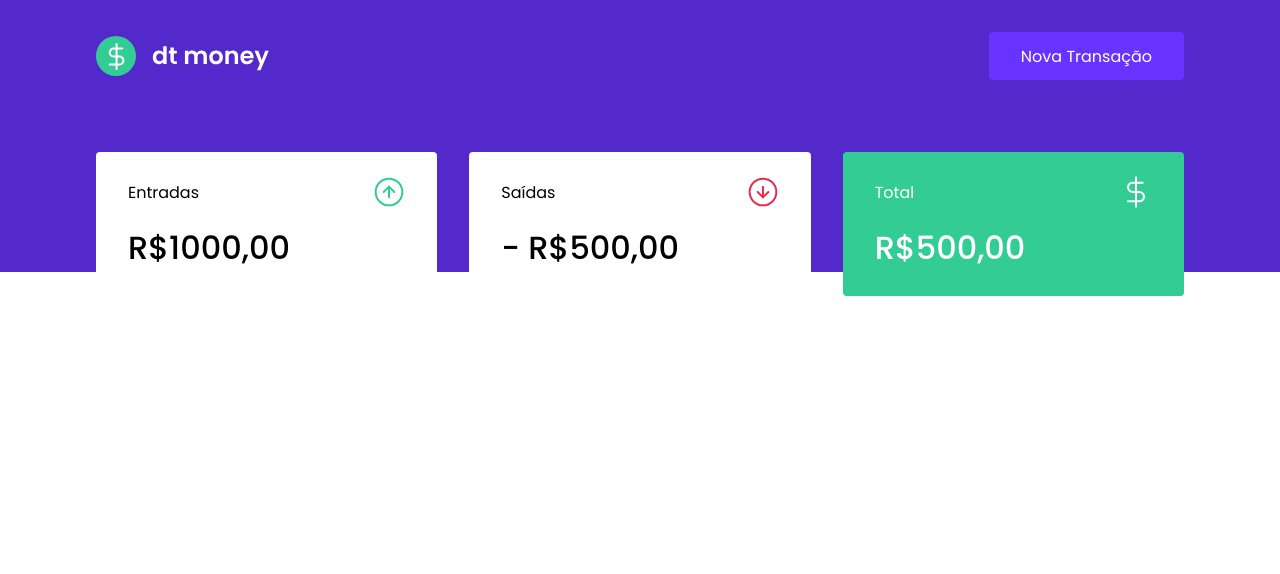
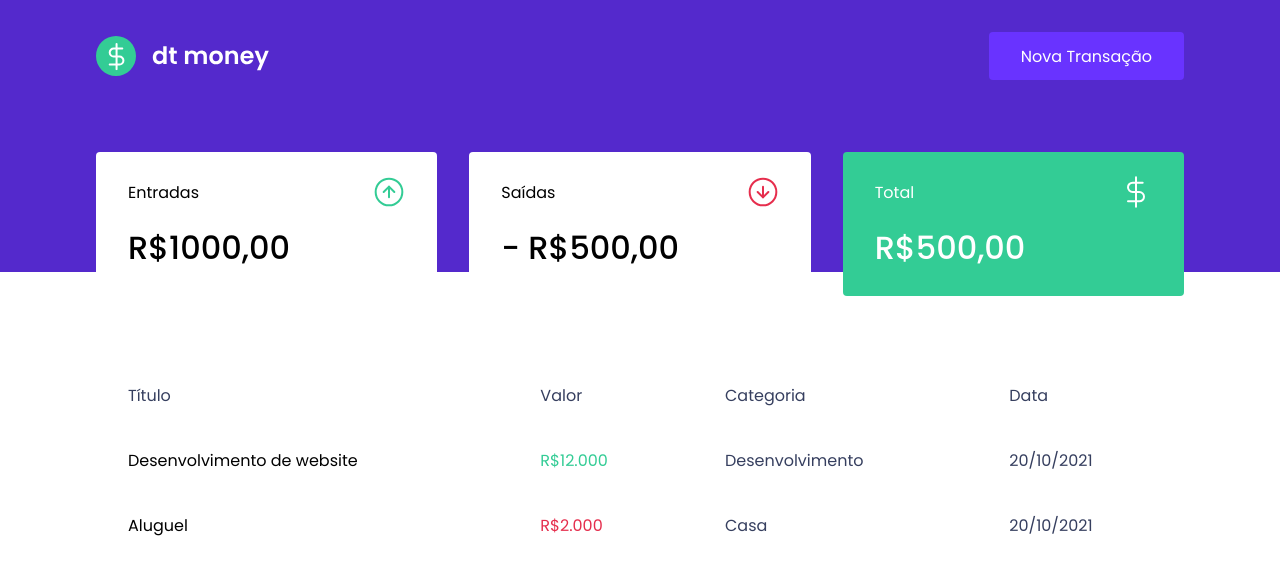
Before and after one commit to JoaoGF03/02-dtmoney, a React (Create React App) app: page / in a window 1280 px wide. Shown: the top 574 px of the page. Built offline with nearby package versions, Linux system fonts and the light colour scheme.

Commit message:
Creating TransactionTable Component

```diff
--- a/src/components/Dashboard/index.tsx
+++ b/src/components/Dashboard/index.tsx
@@ -1,10 +1,12 @@
 import { Summary } from '../Summary'
+import { TransactionsTable } from '../TransactionsTable'
 import { Container } from './styles'
 
 export function Dashboard() {
   return (
     <Container>
       <Summary />
+      <TransactionsTable />
     </Container>
   )
 }
--- /dev/null
+++ b/src/components/TransactionsTable/index.tsx
@@ -0,0 +1,36 @@
+import { Container } from './styles'
+
+export function TransactionsTable() {
+  return (
+    <Container>
+      <table>
+        <thead>
+          <tr>
+            <th>Título</th>
+            <th>Valor</th>
+            <th>Categoria</th>
+            <th>Data</th>
+          </tr>
+        </thead>
+
+        <tbody>
+          <tr>
+            <td>Desenvolvimento de website</td>
+            <td className="deposit">R$12.000</td>
+            <td>Desenvolvimento</td>
+            <td>20/10/2021</td>
+          </tr>
+        </tbody>
+
+        <tbody>
+          <tr>
+            <td>Aluguel</td>
+            <td className="withdraw">R$2.000</td>
+            <td>Casa</td>
+            <td>20/10/2021</td>
+          </tr>
+        </tbody>
+      </table>
+    </Container>
+  )
+}
--- /dev/null
+++ b/src/components/TransactionsTable/styles.ts
@@ -0,0 +1,37 @@
+import styled from 'styled-components';
+
+export const Container = styled.div`
+  margin-top: 4rem;
+
+  table {
+    width: 100%;
+    border-spacing: 0 0.5rem;
+
+    th {
+      color: var(--text-body);
+      font-weight: 400;
+      padding: 1rem 2rem;
+      text-align: left;
+      line-height: 1.5rem;
+    }
+
+    td {
+      padding: 1rem 2rem;
+      border: 0;
+      background: var(--shape);
+      color: var(--text-body);
+      border-radius: 0.25rem;
+
+      &:first-child {
+       color: var(--text-title);
+      }
+
+      &.deposit{
+        color: var(--green)
+      }
+      &.withdraw{
+        color: var(--red)
+      }
+    }
+  }
+`
```
